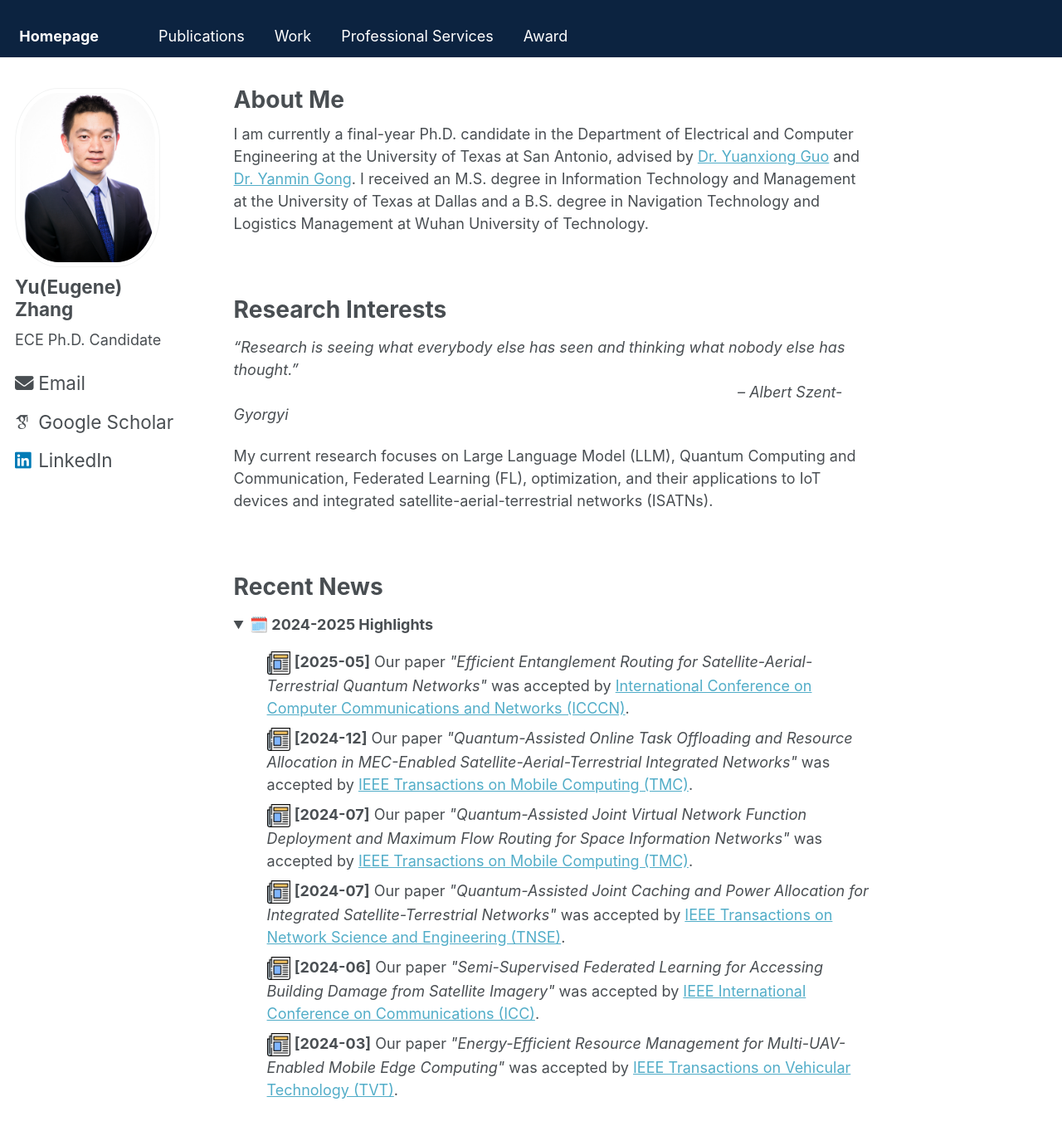
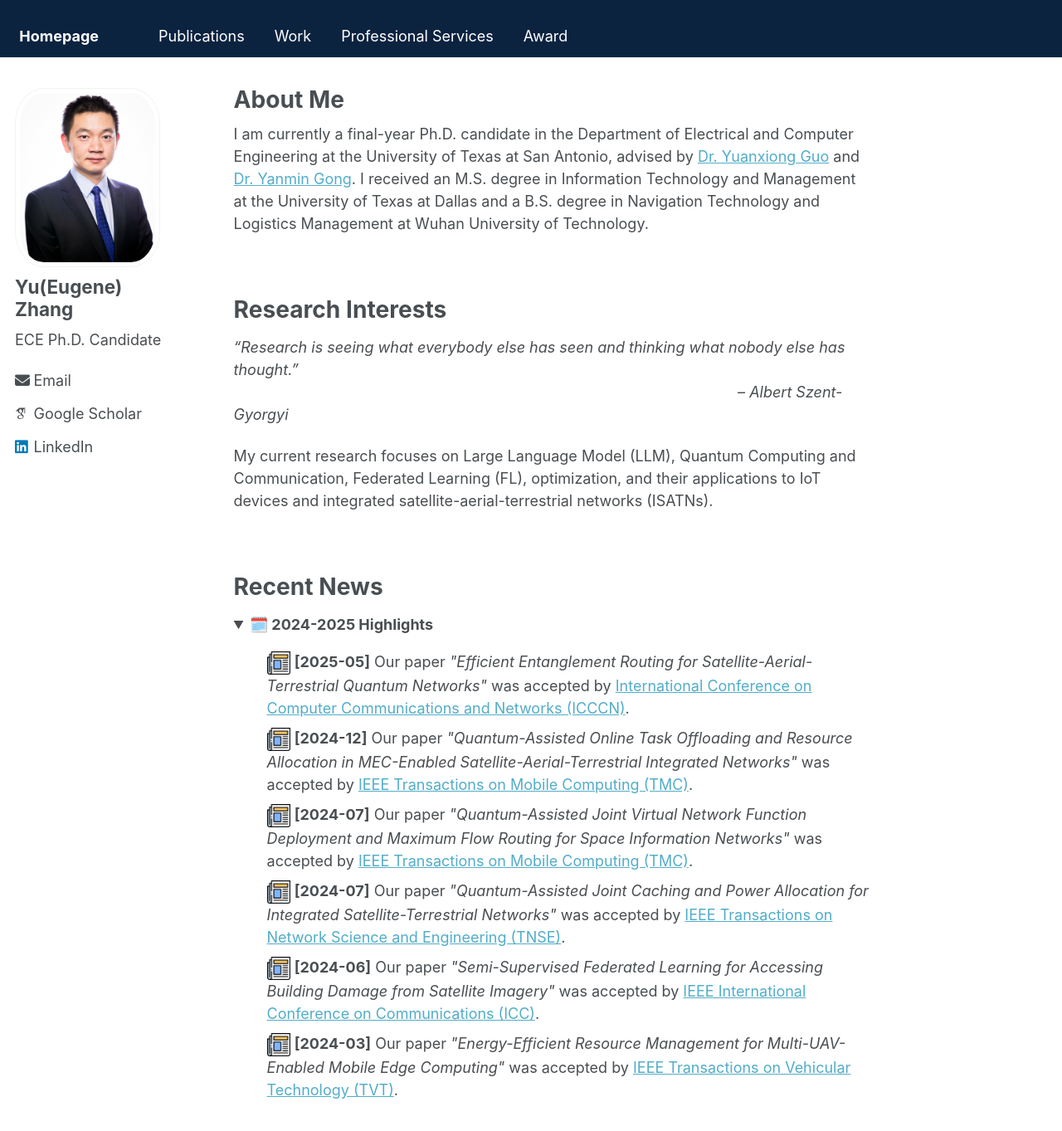
Before and after one commit to Yu-Zhang-Eugene/yu-zhang-eugene.github.io, a Jekyll site: the page built from _pages/about.md, in a window 1280 px wide and 1400 px high. Shown: the top 1363 px of the window at 83% size. Built offline with Jekyll 4.4.1, drawn with Linux system fonts in a browser that asks for light colours; some web fonts are replaced.

Commit message:
Update _sidebar.scss

```diff
--- a/_sass/_sidebar.scss
+++ b/_sass/_sidebar.scss
@@ -91,7 +91,7 @@
 
   img {
     max-width: 175px;
-    border-radius: 30%;
+    border-radius: 20%;
 
     @include breakpoint($large) {
       padding: 5px;
@@ -250,7 +250,7 @@
     padding-top: 2px;
     padding-bottom: 2px;
     color: inherit;
-    font-size: $type-size-4;
+    font-size: $type-size-5;
     text-decoration: none;
 
     &:hover {
```
